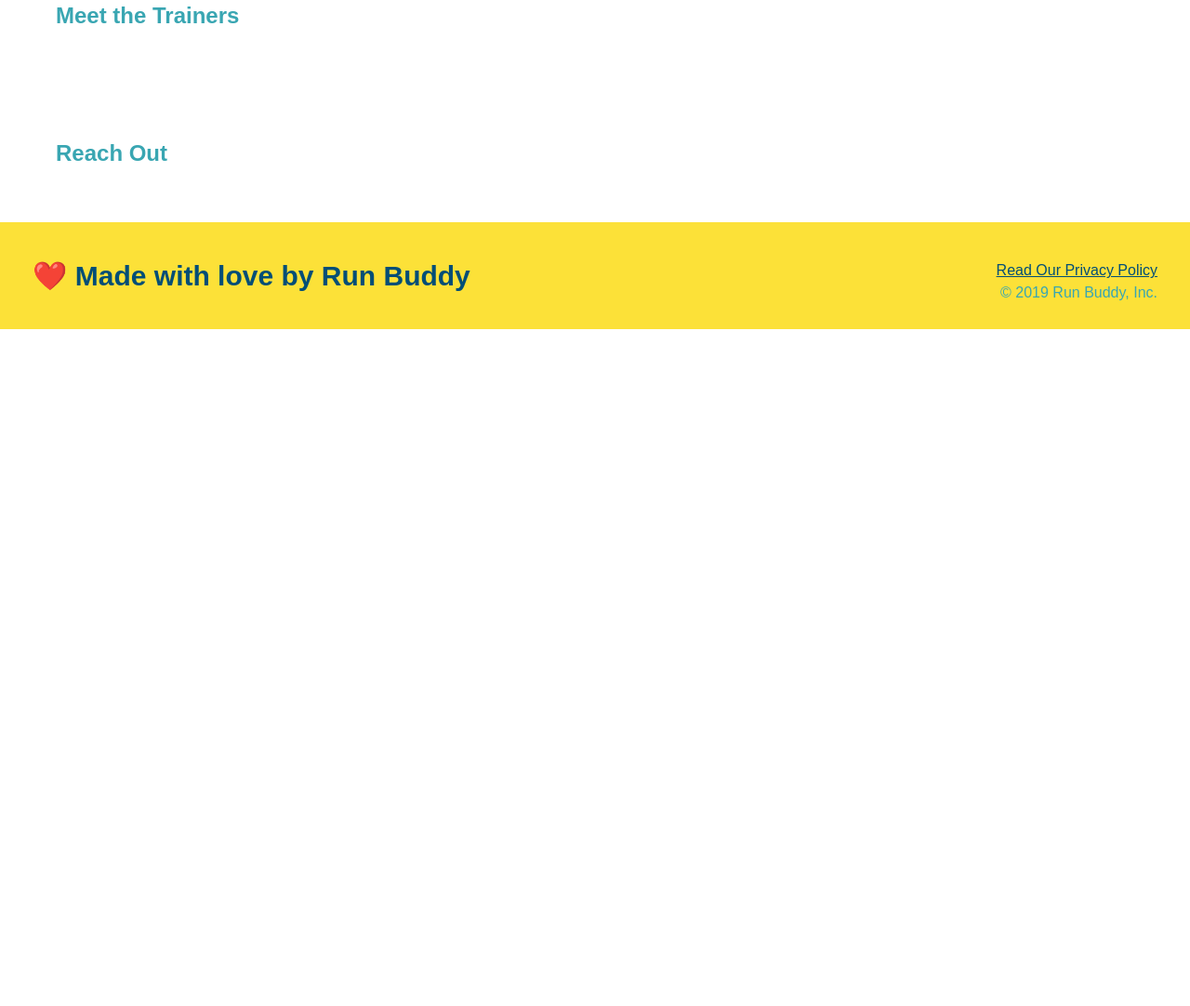
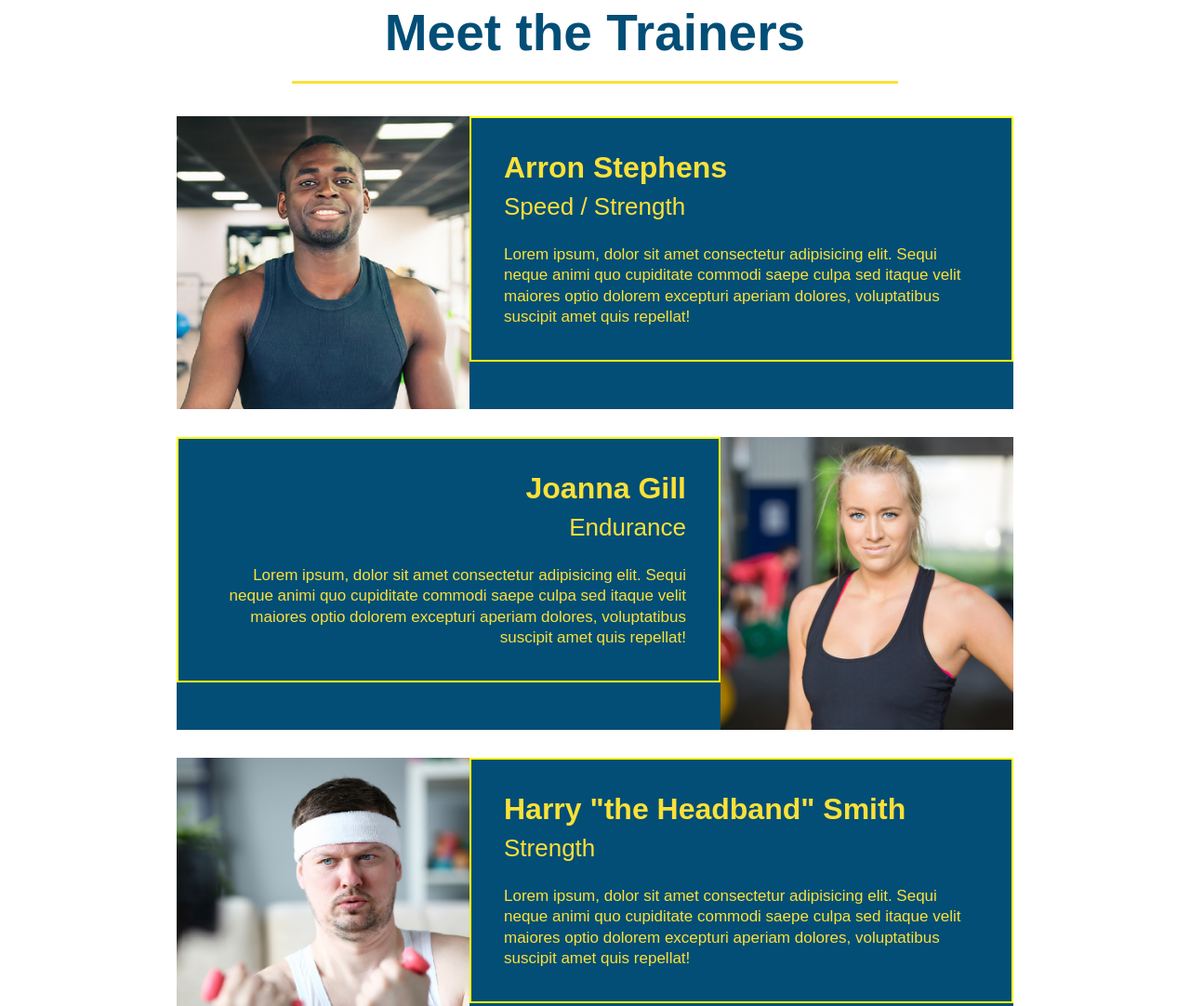
Before and after one commit to jcomp-03/run-buddy, a plain HTML site: page index.html in a window 1280 px wide. Shown: the part 2795-3877 px from the top of the page at 93% size. Before the commit the page ends 3149 px from the top, so only its background shows below. Drawn offline with Linux system fonts and the light colour scheme.

Commit message:
Wrapped up 1.5.6 Add the other trainers

```diff
--- a/assets/css/style.css
+++ b/assets/css/style.css
@@ -81,6 +81,31 @@ footer a {
 /* SECTION STYLING BEGIN */
 section {
     padding: 60px;
+}
+
+.section-title {
+    font-size: 55px;
+    color: #024e76;
+    margin-bottom: 35px;
+    padding: 0 100px 20px 100px;
+    display: inline-block;
+    border-bottom: 3px solid;
+}
+
+.primary-border {
+    border-color: #fce138;
+}
+
+.secondary-border {
+    border-color: #39a6b2;
+}
+
+.text-left {
+    text-align: left;
+}
+
+.text-right {
+    text-align: right;
 }
 /* SECTION STYLING END */
 
@@ -178,23 +203,50 @@ section {
     color: #39a6b2;
     font-size: 23px;
 }
-
 /* SECTION .steps STYLING END */
 
-
-.section-title {
-    font-size: 55px;
-    color: #024e76;
-    margin-bottom: 35px;
-    padding: 0 100px 20px 100px;
-    display: inline-block;
-    border-bottom: 3px solid;
+/* SECTION .trainers STYLING BEGIN */
+.trainers {
+    text-align: center;
 }
 
-.primary-border {
-    border-color: #fce138;
+.trainer {
+    /* border: solid 3px black; */
+    width: 900px;
+    margin: 0 auto 30px auto;
+    background: #024e76;
+    color: #fce138;
+    overflow: auto;
 }
 
-.secondary-border {
-    border-color: #39a6b2;
+.trainer img {
+    width: 35%;
+    float: left;
 }
+
+.trainer-bio {
+    border: solid 2px yellow;
+    padding: 35px;
+    float: left;
+    width: 65%;
+}
+
+.trainer-bio h3 {
+    font-size: 32px;
+    margin-bottom: 8px;
+}
+
+.trainer-bio h4 {
+    font-weight: lighter;
+    font-size: 26px;
+    margin-bottom: 25px;
+}
+
+.trainer-bio p {
+    font-size: 17px;
+    line-height: 1.3;
+}
+
+
+
+/* SECTION .trainers STYLING END */
--- a/index.html
+++ b/index.html
@@ -116,8 +116,47 @@
         </section>
 
         <!-- "meet the trainers" section -->
-        <section id="your-trainers">
-            <h2>Meet the Trainers</h2>
+        <section id="your-trainers" class="trainers">
+            <h2 class="section-title primary-border">Meet the Trainers</h2>
+            <article class="trainer">
+                <img src="./assets/images/trainer-1.jpg" alt="Arron Stephens in his workout clothes, ready to pump iron" />
+                <div class="trainer-bio text-left">
+                    <h3>Arron Stephens</h3>
+                    <h4>Speed / Strength</h4>
+                    <p>
+                        Lorem ipsum, dolor sit amet consectetur adipisicing elit. Sequi neque animi quo cupiditate commodi saepe culpa sed
+                        itaque velit maiores optio dolorem excepturi aperiam dolores, voluptatibus suscipit amet quis repellat!
+                    </p>
+                </div>
+            </article>
+
+            <!-- second trainer bio here -->
+            <article class="trainer">
+                <div class="trainer-bio text-right">
+                    <h3>Joanna Gill</h3>
+                    <h4>Endurance</h4>
+                    <p>
+                      Lorem ipsum, dolor sit amet consectetur adipisicing elit. Sequi neque animi quo cupiditate commodi saepe culpa sed
+                      itaque velit maiores optio dolorem excepturi aperiam dolores, voluptatibus suscipit amet quis repellat!
+                    </p>
+                  </div>
+                  <img src="./assets/images/trainer-2.jpg" alt="Joanna Gill cooling off after a workout" />
+            </article>
+
+            <!-- third trainer bio here -->
+            <article class="trainer">
+
+                <img src="./assets/images/trainer-3.jpg" alt="Harry Smith wearing a headband and lifting comically small pink weights" />
+                <div class="trainer-bio text-left">
+                  <h3>Harry "the Headband" Smith</h3>
+                  <h4>Strength</h4>
+                  <p>
+                    Lorem ipsum, dolor sit amet consectetur adipisicing elit. Sequi neque animi quo cupiditate commodi saepe culpa sed
+                    itaque velit maiores optio dolorem excepturi aperiam dolores, voluptatibus suscipit amet quis repellat!
+                  </p>
+                </div>
+            </article>
+
         </section>
 
         <!-- "reach out" section -->
```
Also changed, not shown: assets/images/trainer-1.jpg (added), assets/images/trainer-2.jpg (added), assets/images/trainer-3.jpg (added).
